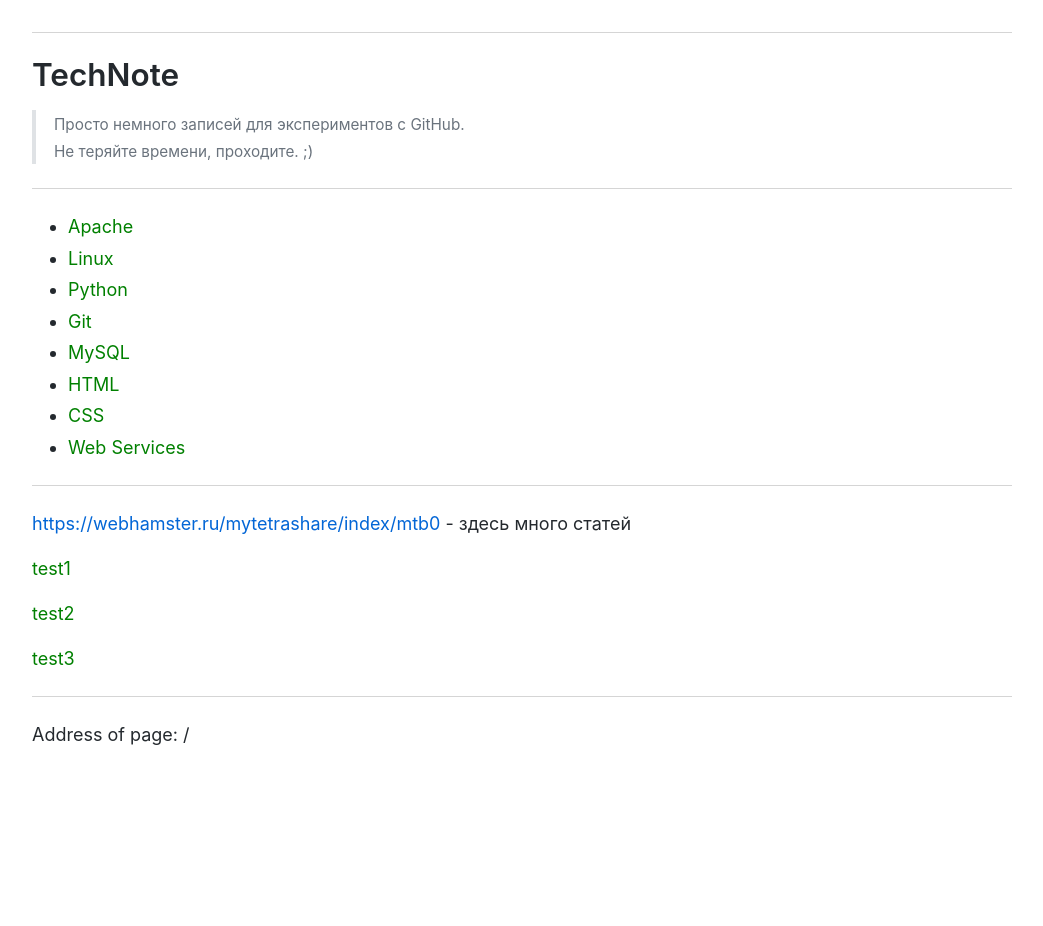
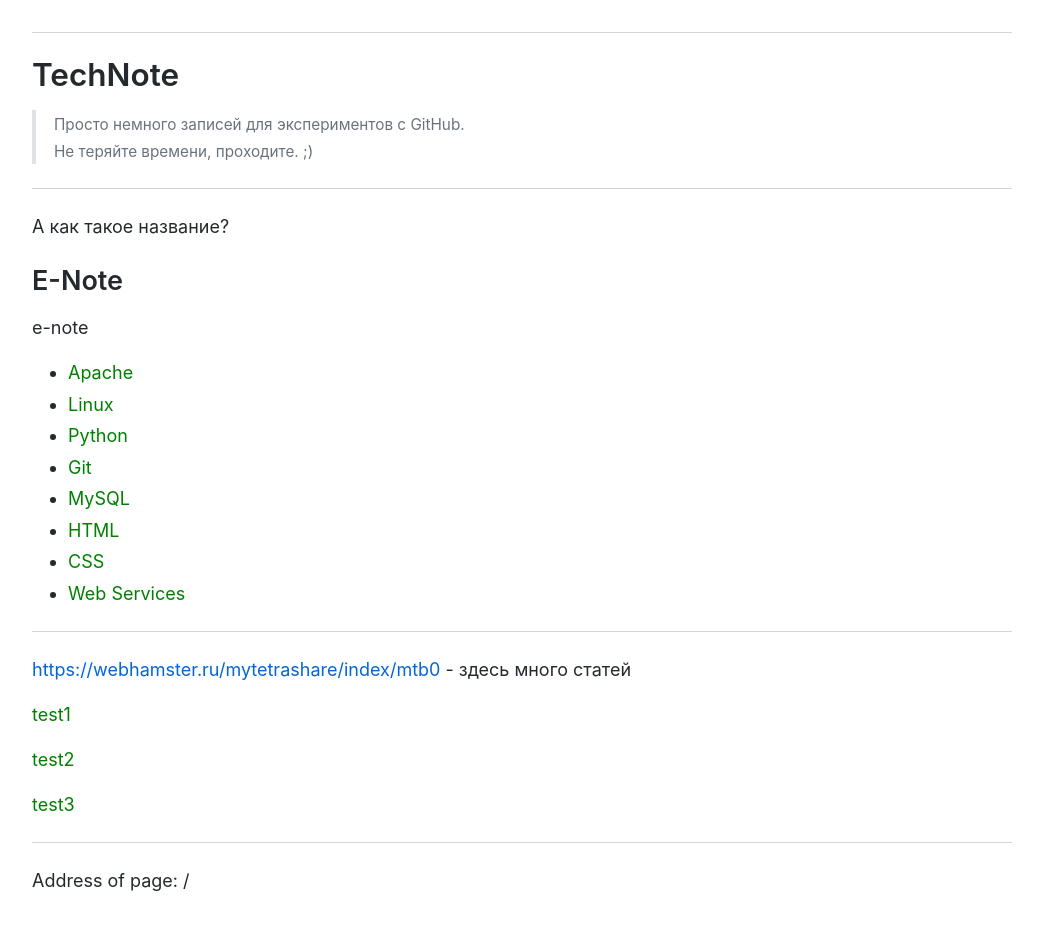
Before and after one commit to olexsyn/ITNote, a Jekyll site: the page built from index.md, in a window 1280 px wide. Shown: the whole page, without its empty margins (118-1161 px from the left). Built offline with Jekyll 4.4.1, drawn with Linux system fonts in a browser that asks for light colours; our own code applies the rules of GitHub Pages for plain Markdown files; before the commit the page ends 900 px from its top, so only the background shows below that.

Commit message:
Update index.md

```diff
--- a/index.md
+++ b/index.md
@@ -4,6 +4,12 @@
 > <small>Не теряйте времени, проходите. ;)</small>
 
 ---
+
+А как такое название?
+
+### E-Note
+
+e-note
 
 - [Apache](apache)
 - [Linux](linux)
```
